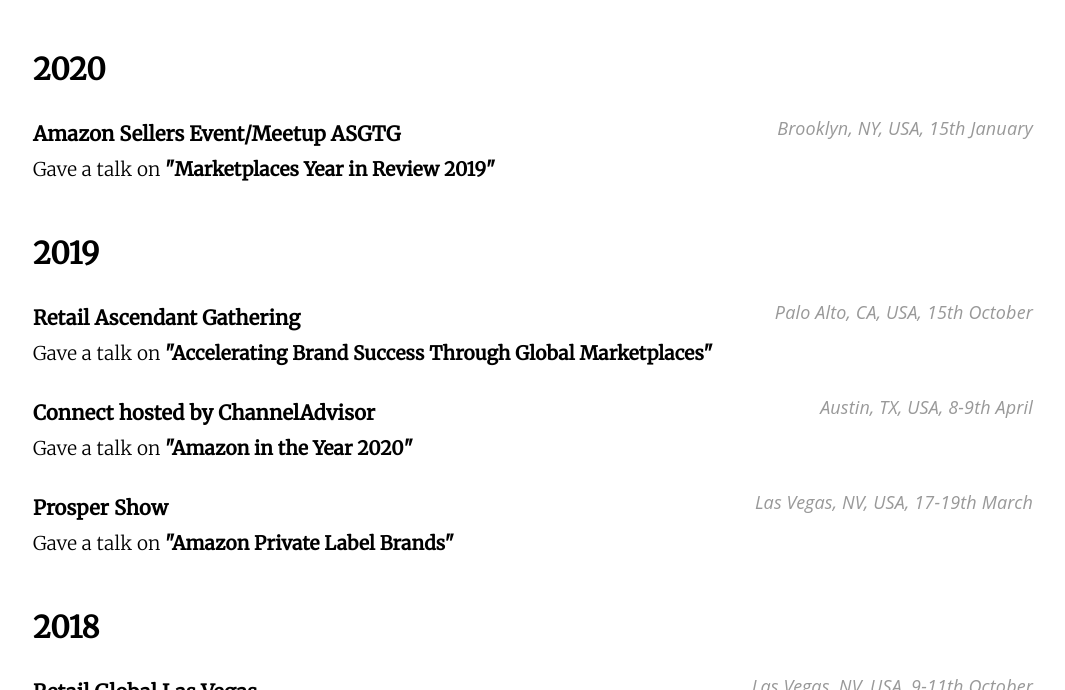
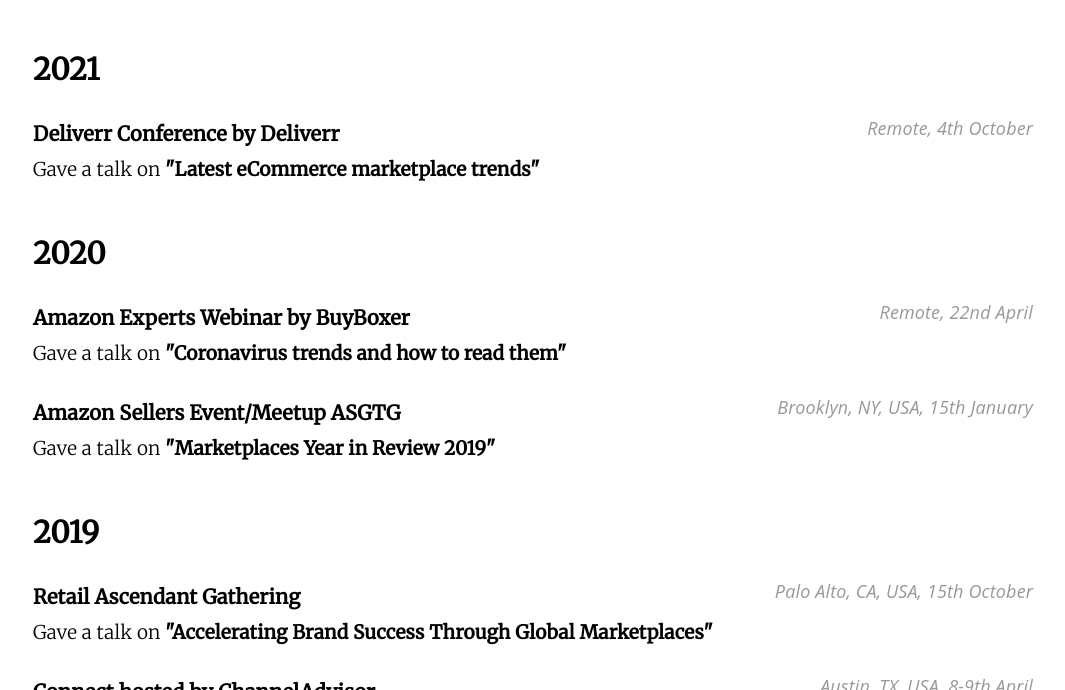
Before and after one commit to juokaz/juokaz.com, a Jekyll site: the page built from conferences.html, in a window 1280 px wide and 900 px high, scrolled down 353 px, cut to the strip 210-900 px from the top of the window. Shown: the whole strip, without its empty margins (107-1172 px from the left). Built offline with Jekyll 4.4.1, drawn with Linux system fonts in a browser that asks for light colours.

Commit message:
Add 2021 talks

```diff
--- a/_config.yml
+++ b/_config.yml
@@ -100,8 +100,20 @@
   - juozas-kaziukenas-at-drupalcamp-lisboa-2011_8395175728_o.jpg
 
 conferences:
+  - year: 2021
+    talks:
+    - title: Deliverr Conference by Deliverr
+      location: Remote
+      date: 4th October
+      spoken:
+          - title: Latest eCommerce marketplace trends
   - year: 2020
     talks:
+    - title: Amazon Experts Webinar by BuyBoxer
+      location: Remote
+      date: 22nd April
+      spoken:
+          - title: Coronavirus trends and how to read them
     - title: Amazon Sellers Event/Meetup ASGTG
       location: Brooklyn, NY, USA
       date: 15th January
```
